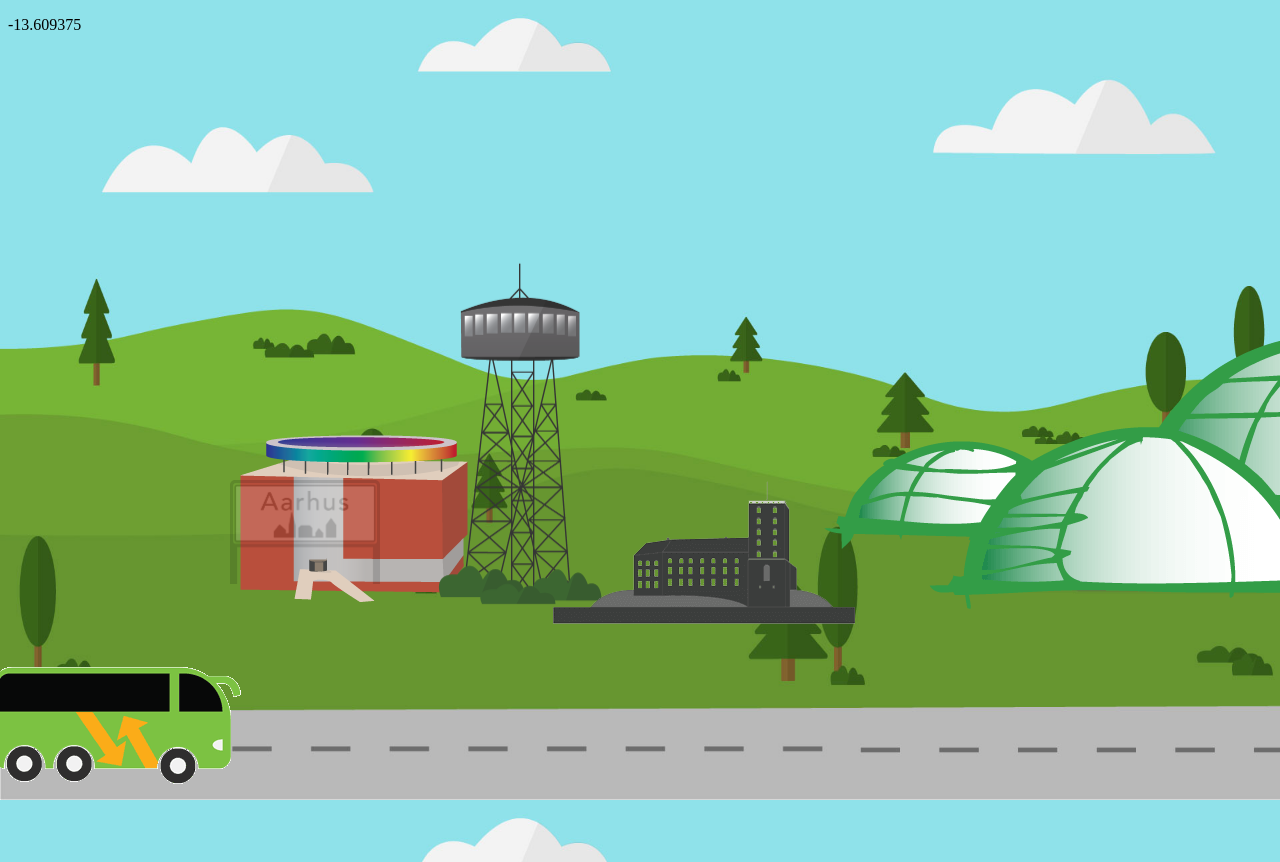
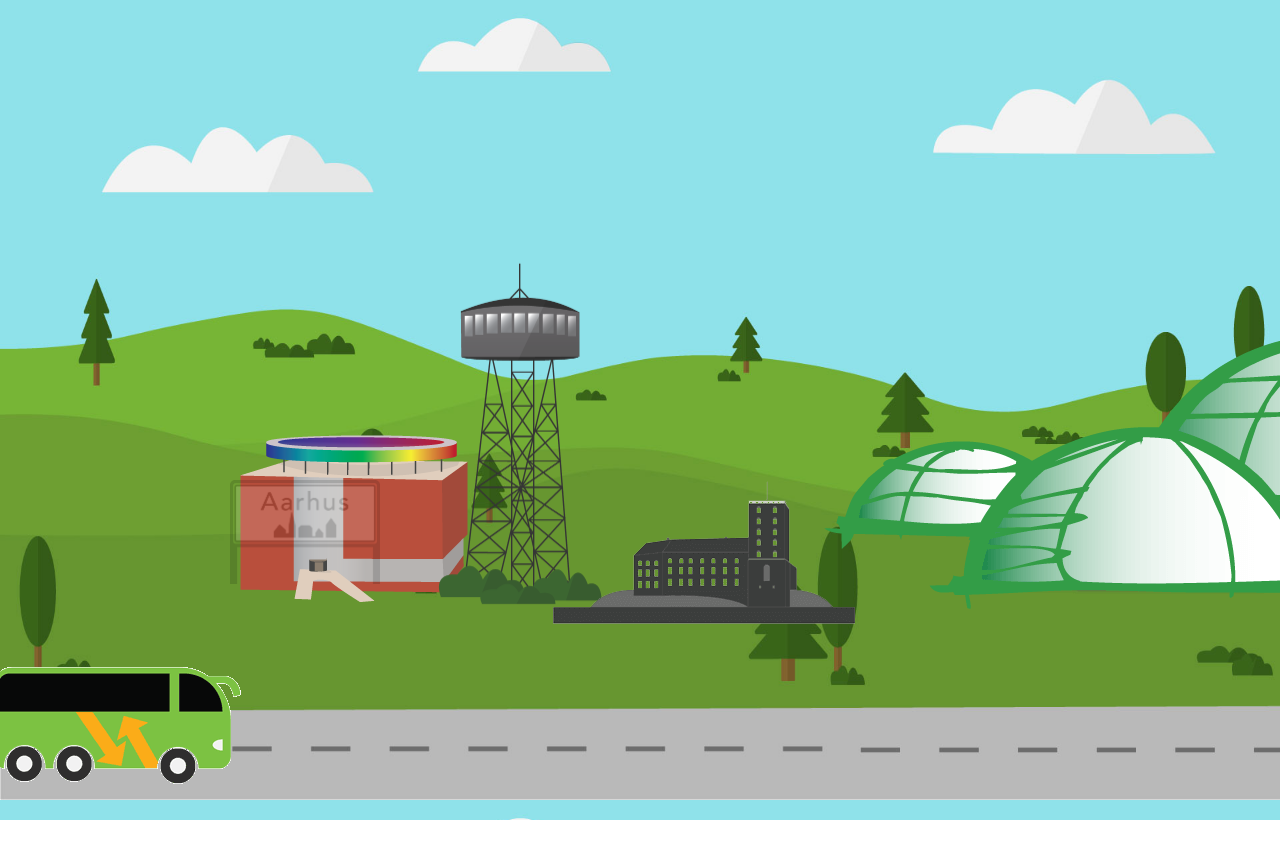
Before and after one commit to helleflohr/UX-SoMe, a plain HTML site: page index.html in a window 1280 px wide. Shown: the top 862 px of the page. After the commit the page ends 820 px from the top, so only its background shows below. Drawn offline with nearby package versions, Linux system fonts and the light colour scheme.

Commit message:
Oprydning

```diff
--- a/index.html
+++ b/index.html
@@ -12,8 +12,7 @@
 </head>
 
 <body>
-    <p id="p"> Hej</p>
-    <div class="house" id="houseOne"> <img src="img/aros-ikon.png" alt="Himmelbjerget gif"></div>
+        <div class="house" id="houseOne"> <img src="img/aros-ikon.png" alt="Himmelbjerget gif"></div>
     <div class="house" id="houseTwo"> <img src="img/aalborg-taarnet.png" alt="Randers Regnskov gif"></div>
     <div class="house" id="houseThree"> <img src="img/koldinghus.png" alt="Koldinghus gif"></div>
     <div class="house" id="houseFour"> <img src="img/randersregnskov.png" alt="Koldinghus gif"></div>
--- a/js.js
+++ b/js.js
@@ -10,7 +10,7 @@ function bussen() {
     var d = houseTwo.left - bus.left;
     var m = houseThree.left - bus.left;
     var h = houseFour.left - bus.left;
-    document.getElementById("p").innerHTML = bus.left;
+
 
     if (a < 250 && a > 0) {
 
```
